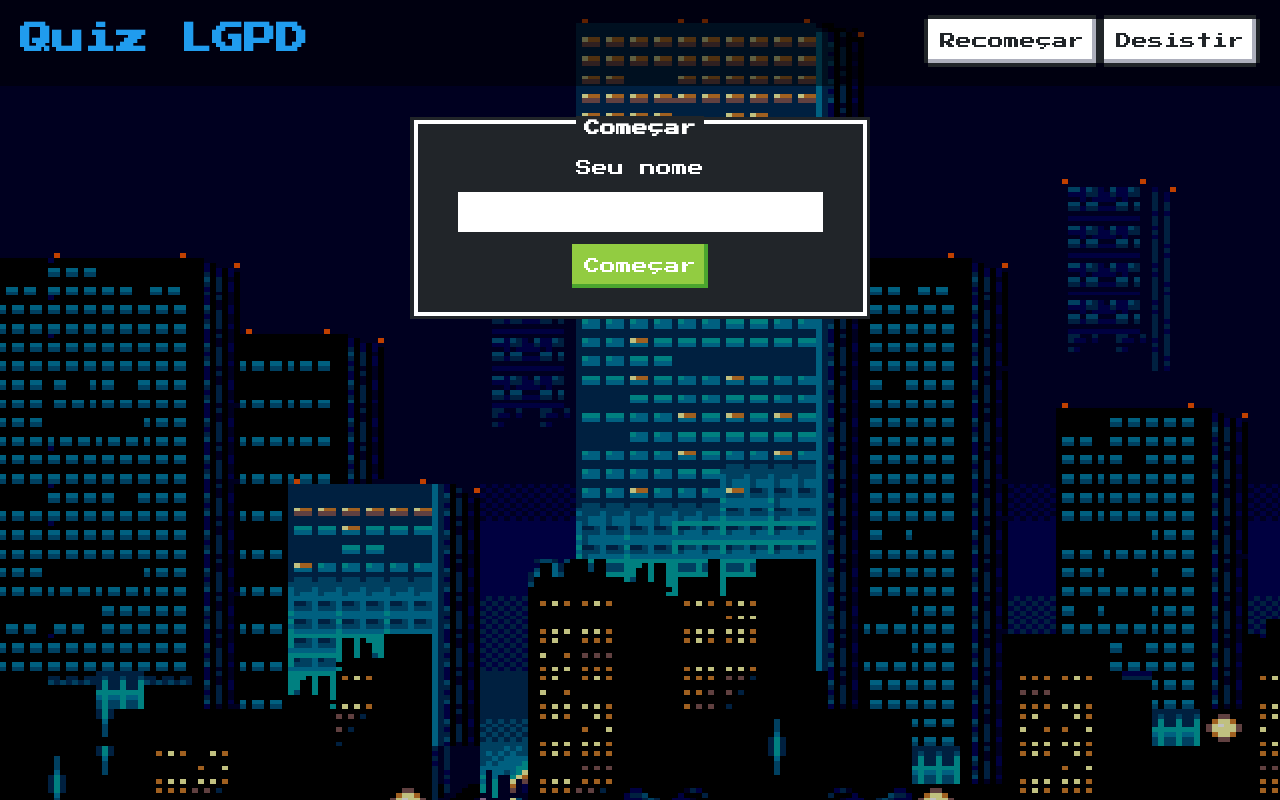
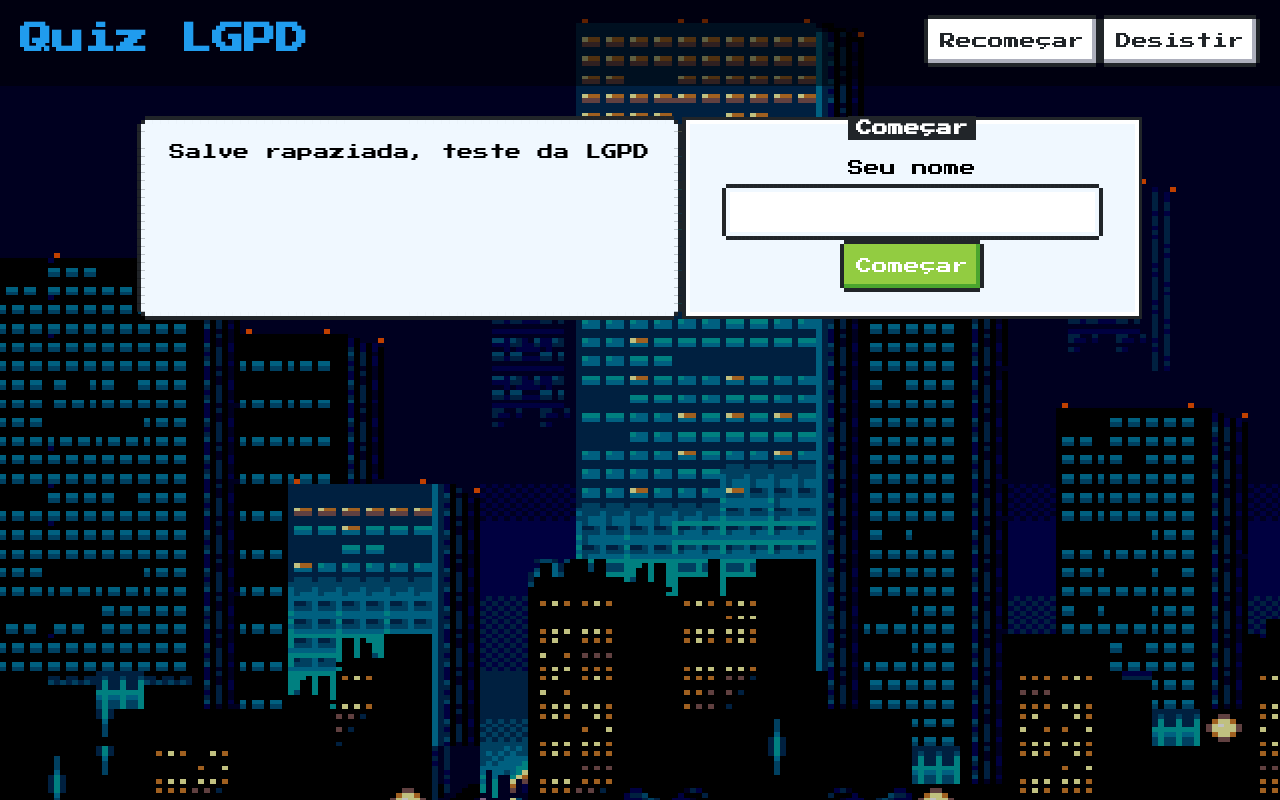
Before and after one commit to gabrielcilico/aep-lgpd, a Vue app: page / in a window 1280 px wide. Built offline with nearby package versions, Linux system fonts and the light colour scheme.

Commit message:
teste-home

```diff
--- a/src/views/Home.vue
+++ b/src/views/Home.vue
@@ -1,5 +1,8 @@
 <template>
   <div class="container">
+    <div class="nes-container is-rounded">
+      <p>Salve rapaziada, teste da LGPD</p>
+    </div>
     <LoginCard />
   </div>
 </template>
@@ -22,4 +25,11 @@ export default {
   align-content: center;
   padding: 30px;
 }
+
+.nes-container{
+  color: black;
+  background: aliceblue;
+
+
+}
 </style>
```
